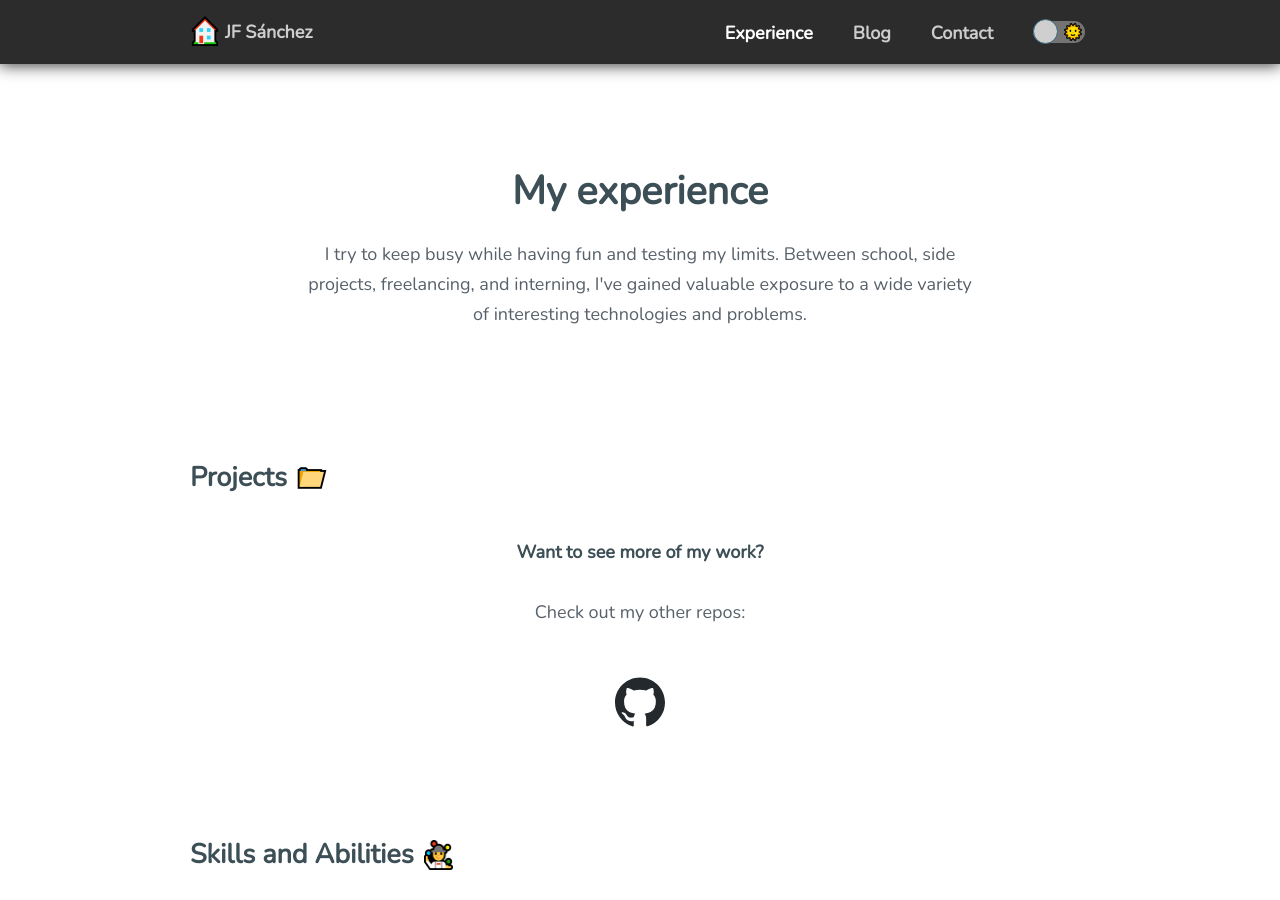
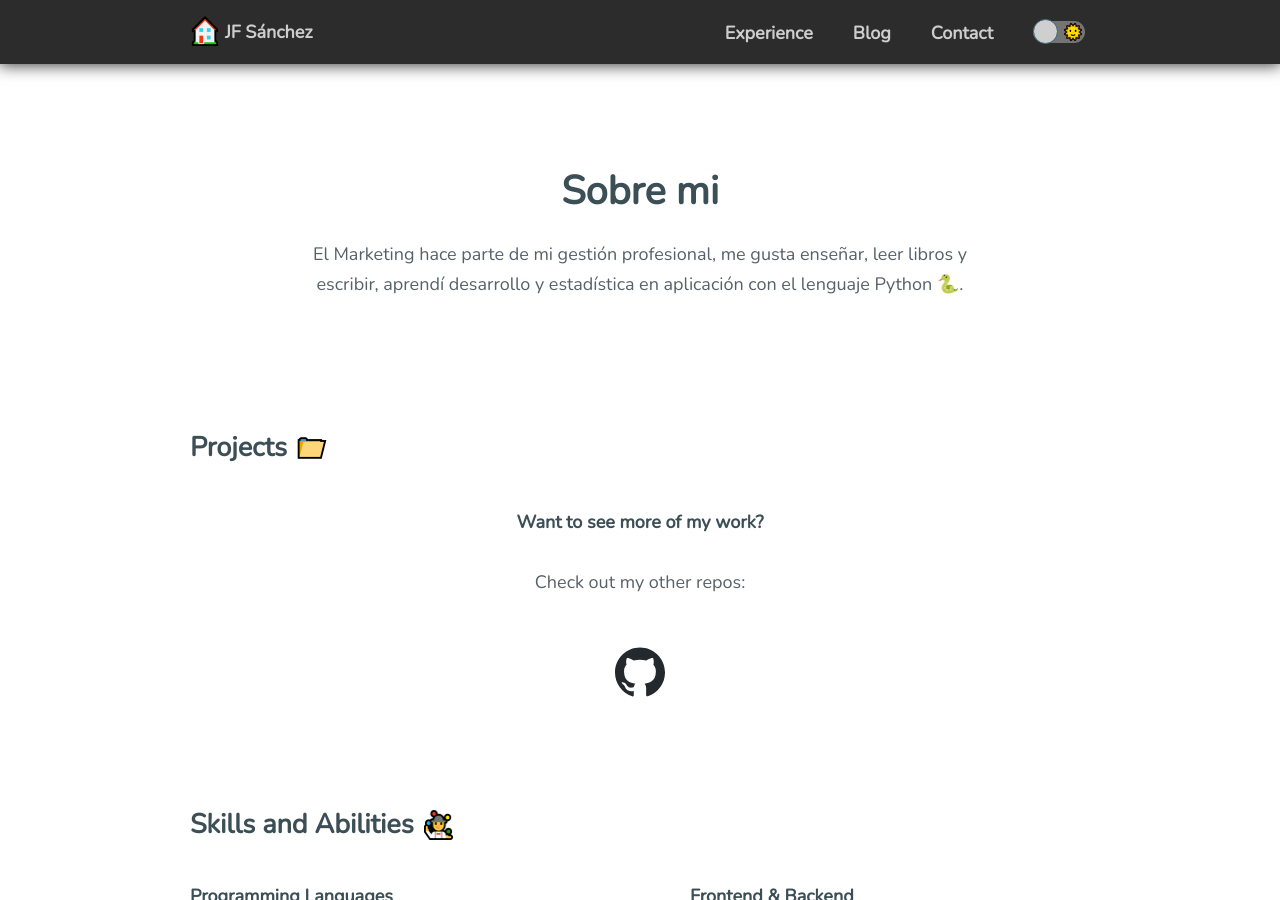
Before and after one commit to jfsanc/jfsanchez, a Jekyll site: the page built from _pages/experience.md, in a window 1280 px wide and 900 px high. Built offline with Jekyll 4.4.1, drawn with Linux system fonts in a browser that asks for light colours.

Commit message:
Update experience.md

```diff
--- a/_pages/experience.md
+++ b/_pages/experience.md
@@ -1,11 +1,11 @@
 ---
-title: Experience
+title: Sobre mi
 customJS: ["loadFullRepoData"]
 permalink: /experience/
 ---
 
 
-{% include banner.html heading="My experience" content="I try to keep busy while having fun and testing my limits. Between school, side projects, freelancing, and interning, I've gained valuable exposure to a wide variety of interesting technologies and problems." %}
+{% include banner.html heading="Sobre mi" content="El Marketing hace parte de mi gestión profesional, me gusta enseñar, leer libros y escribir, aprendí desarrollo y estadística en aplicación con el lenguaje Python 🐍." %}
 <section id="projects" class="section">
     {% include headingWithImage.html h="Projects" lvl=2 img="/assets/img/folder.png" alt="📁" %}
     <div id="project-grid" class="card-grid">
```
